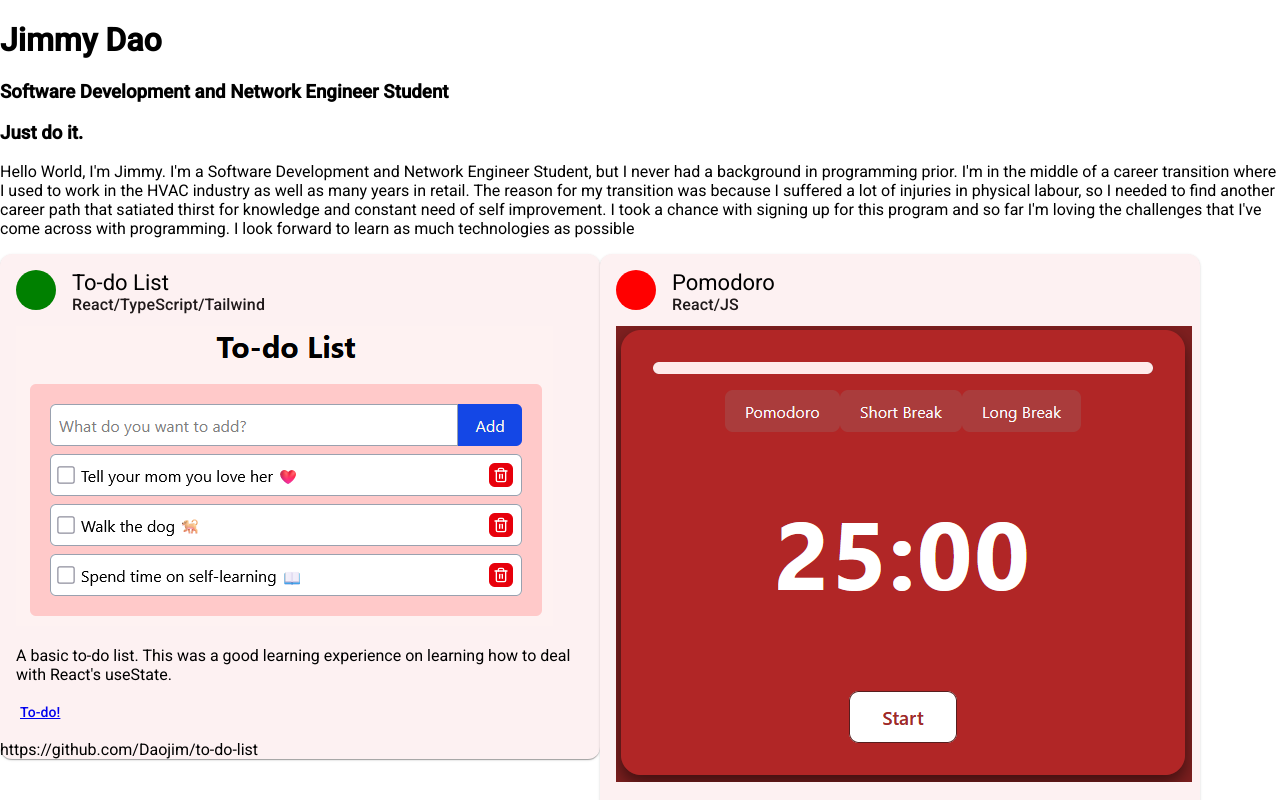
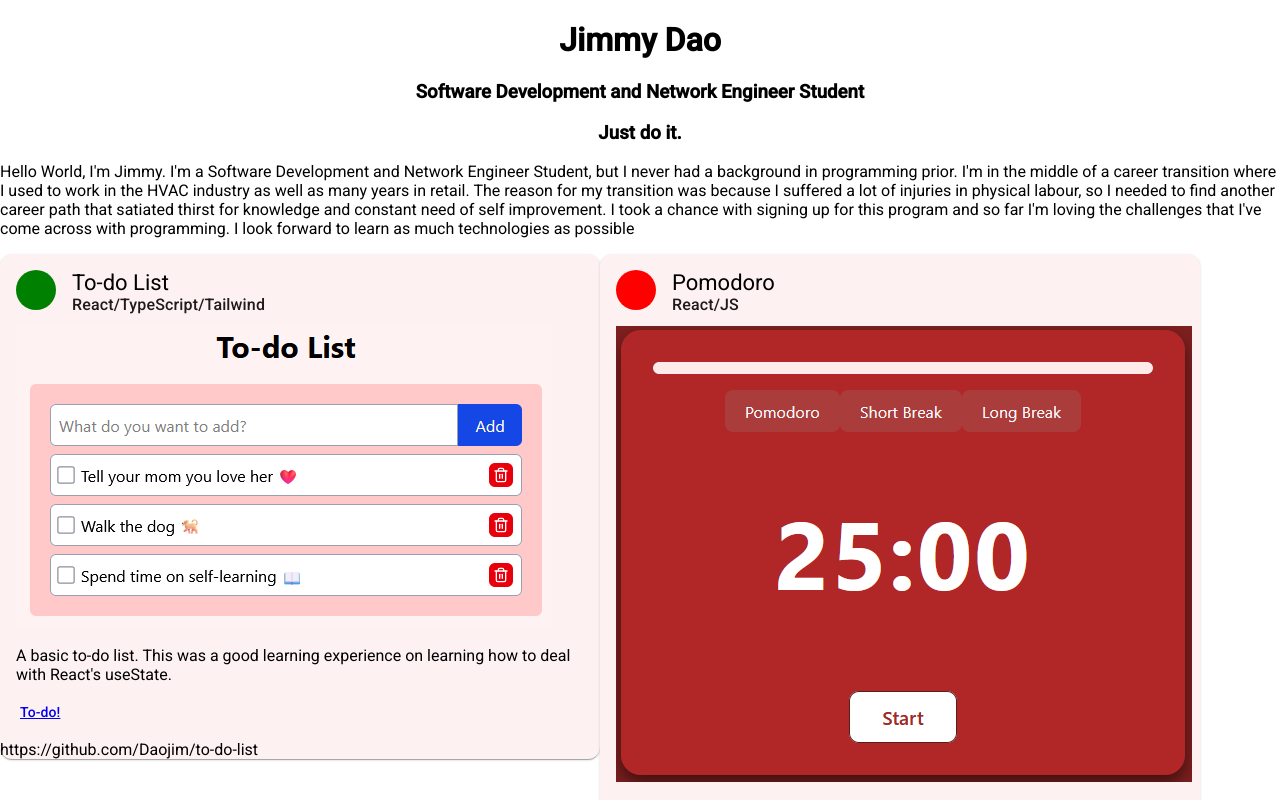
Before and after one commit to Daojim/portfolio-syst24444, an Angular app: page / in a window 1280 px wide. Shown: the top 800 px of the page. Built offline with nearby package versions, Linux system fonts and the light colour scheme.

Commit message:
Add ngClass to header component and add CSS to them

```diff
--- a/src/app/header/header.component.css
+++ b/src/app/header/header.component.css
@@ -0,0 +1,11 @@
+.headerName {
+  text-align: center;
+}
+
+.headerRole {
+  text-align: center;
+}
+
+.headerMotto {
+  text-align: center;
+}
--- a/src/app/header/header.component.html
+++ b/src/app/header/header.component.html
@@ -1,3 +1,3 @@
 <h1 [ngClass]="'headerName'">{{ personal.first }} {{ personal.last }}</h1>
-<h3>{{ personal.role }}</h3>
-<h3>{{ personal.motto }}</h3>
+<h3 [ngClass]="'headerRole'">{{ personal.role }}</h3>
+<h3 [ngClass]="'headerMotto'">{{ personal.motto }}</h3>
```
